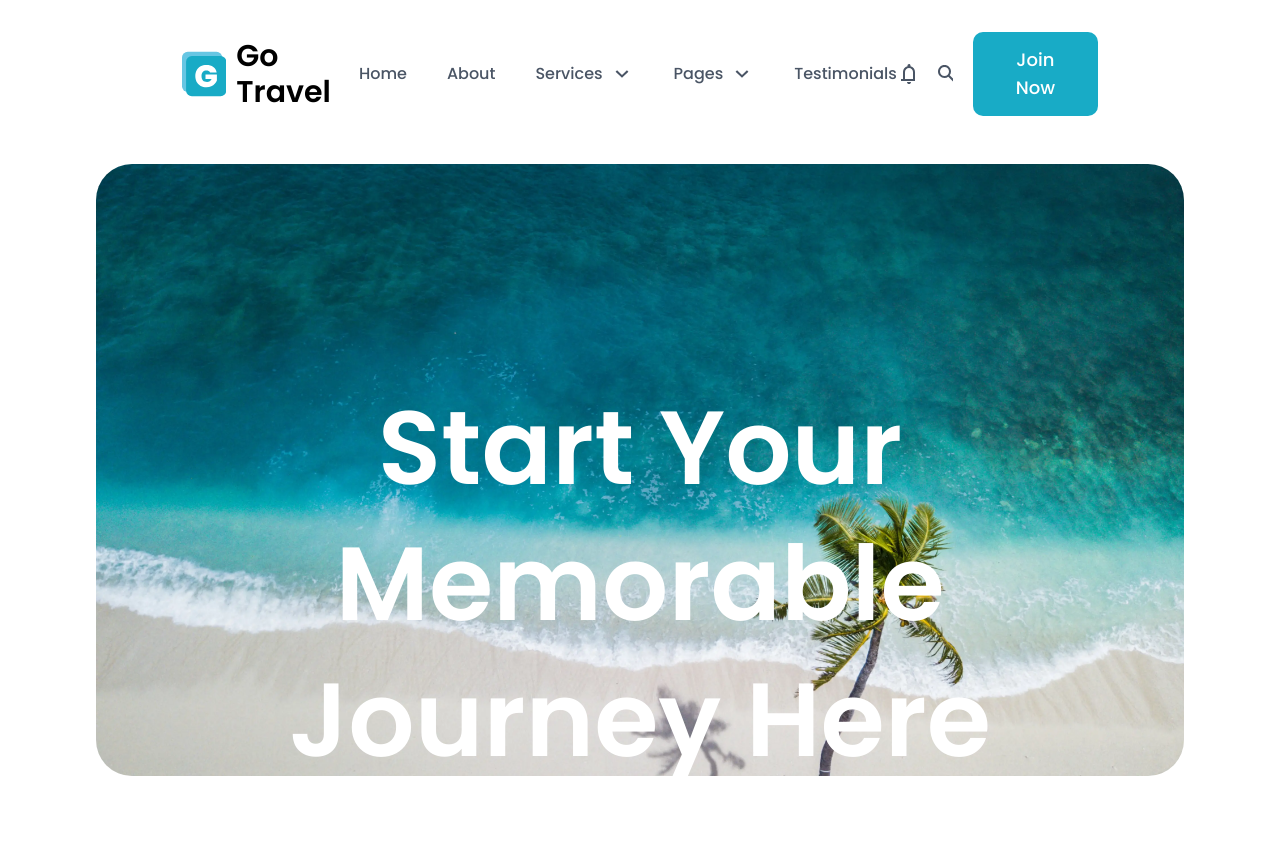
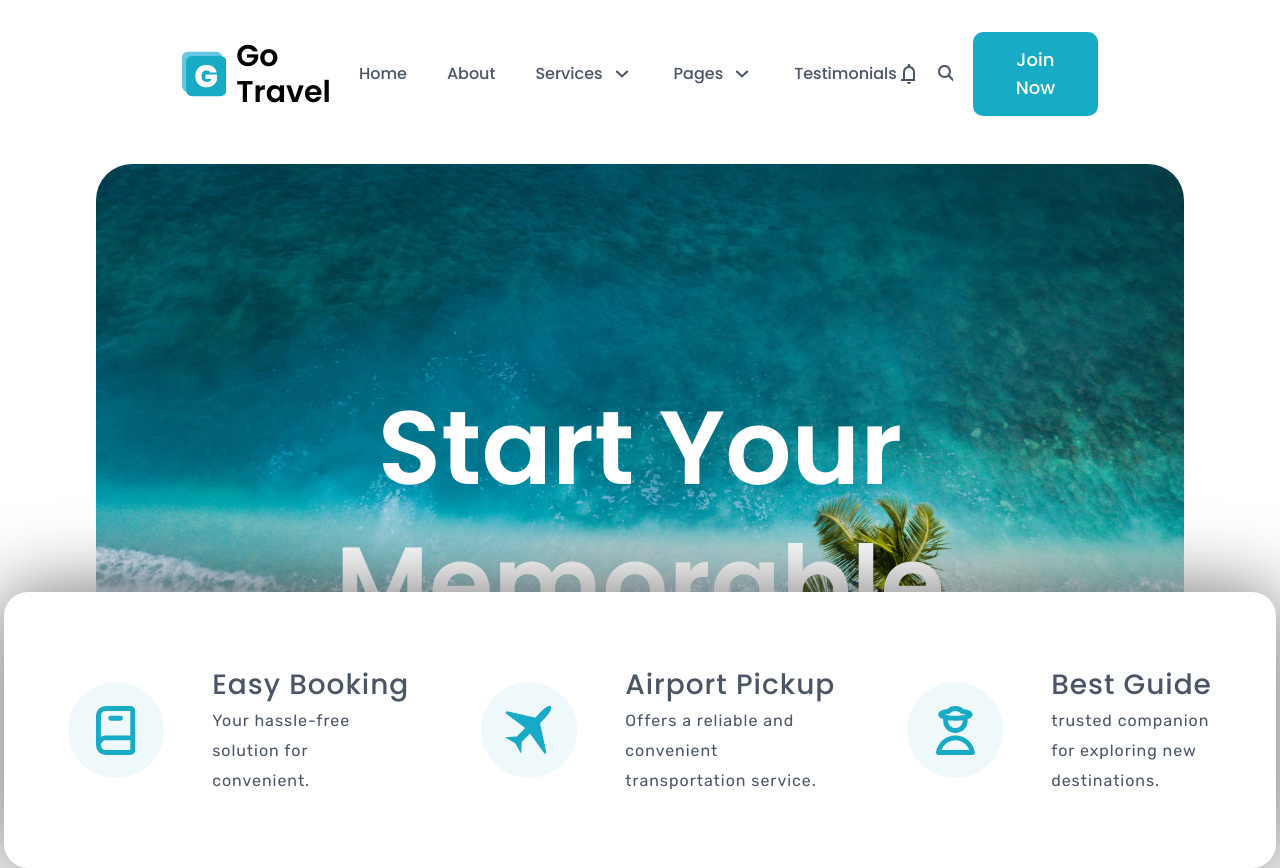
Before and after one commit to MGFNolan/GoTravelLandingPage, a React (Vite) app: page / in a window 1280 px wide. Built offline with nearby package versions, Linux system fonts and the light colour scheme.

Commit message:
finish hero section

```diff
--- a/src/components/Hero/Hero.tsx
+++ b/src/components/Hero/Hero.tsx
@@ -4,21 +4,23 @@
 export default function Hero() {
   return (
     <section className="relative m-auto max-w-[108rem]">
-      <div className="relative flex items-center justify-center bg-[url('/public/hero.webp')] rounded-[2.25rem] bg-cover bg-bottom pb-[56.25%]">
-        <div className="absolute top-0 left-0 right-0 bottom-0 flex justify-center text-center">
+      <div className="relative flex items-center justify-center rounded-[2.25rem] bg-[url('/public/hero.webp')] bg-cover bg-bottom pb-[56.25%]">
+        <div className="absolute top-0 right-0 bottom-0 left-0 flex justify-center text-center">
           <div>
             <h1 className="mb-4 pt-54 text-[6.5rem]/34 font-semibold text-white">
               Start Your Memorable <br /> Journey Here
             </h1>
-            <p className="text-[1.75rem]/10.5 text-white">Where your unforgettable adventures await you</p>
+            <p className="text-[1.75rem]/10.5 text-white">
+              Where your unforgettable adventures await you
+            </p>
           </div>
         </div>
 
-        {/* <ul>
+        <ul className="absolute -bottom-23 mx-21.5 flex gap-x-18 rounded-[1.5rem] bg-white px-16 py-18 drop-shadow-[0px_2px_40px_rgba(0,0,0,0.6)]">
           {heroBenefits.map((benefit) => (
-            <HeroBenefit benefit={benefit} key={benefit.id} />
+            <HeroBenefit benefit={benefit} />
           ))}
-        </ul> */}
+        </ul>
       </div>
     </section>
   );
--- a/src/components/Hero/HeroBenefit.tsx
+++ b/src/components/Hero/HeroBenefit.tsx
@@ -1,12 +1,19 @@
 import { type HeroBenefit } from "../../utils/contentTypes";
 
 interface HeroBenefitProps {
-    benefit: HeroBenefit;
+  benefit: HeroBenefit;
 }
 
-export default function HeroBenefit( {benefit}: HeroBenefitProps) {
+export default function HeroBenefit({ benefit }: HeroBenefitProps) {
   return (
-    // <li>{benefit.description}</li>
-    <li>Benefit</li>
-  )
+    <li key={benefit.id} className="flex items-center gap-x-12">
+      <div className="bg-primary-100 flex size-24 items-center justify-center rounded-full shrink-0">
+        <benefit.Icon className=" fill-primary-700" />
+      </div>
+      <div>
+        <p className="text-gray-600 tracking-6 text-[1.75rem]/10.5 font-medium whitespace-nowrap">{benefit.heading}</p>
+        <p className="tracking-6 text-gray-600 font-rubik text-base/7.5">{benefit.description}</p>
+      </div>
+    </li>
+  );
 }
```
